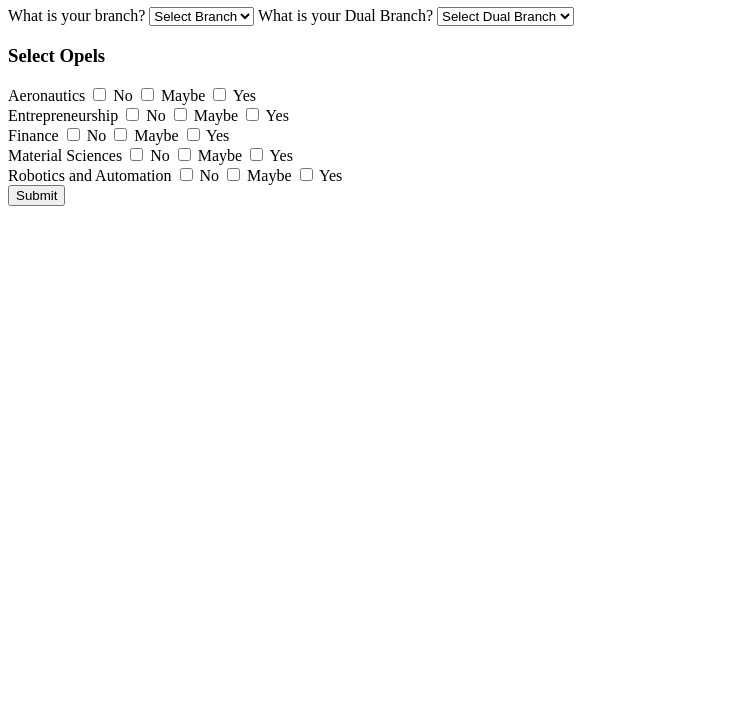
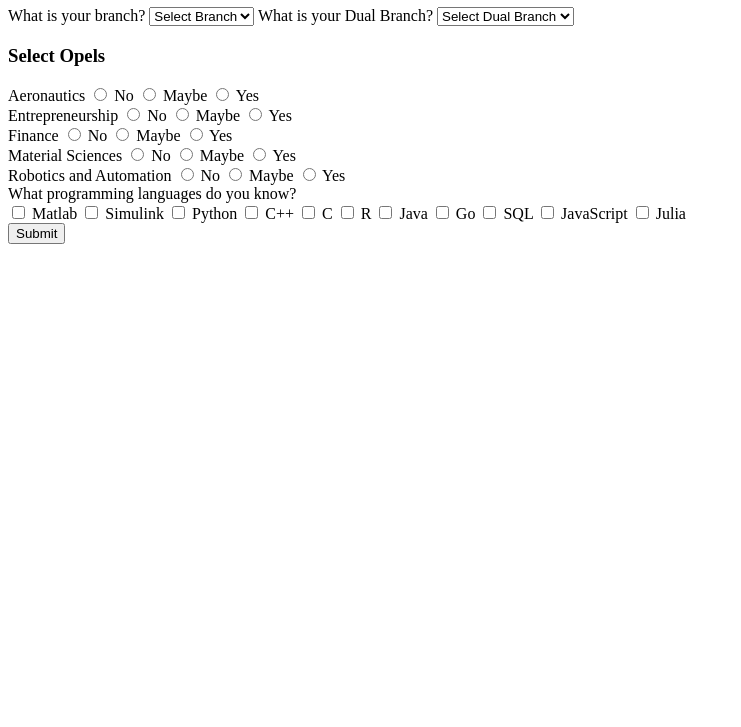
Before and after one commit to Ivsanam123/MinorFinder, a plain HTML site: page code.html in a window 1280 px wide. Shown: the part 73-800 px from the top of the page, without its empty margins (0-741 px from the left). Drawn offline with Linux system fonts and the light colour scheme.

Commit message:
Update code.html

```diff
--- a/code.html
+++ b/code.html
@@ -3,11 +3,11 @@
 <head>
     <meta charset="UTF-8">
     <meta name="viewport" content="width=device-width, initial-scale=1.0">
-    <title>Branch Survey Form</title>
+    <title>MINOR FINDER</title>
 </head>
 <body>
-    <h1>Branch Survey Form</h1>
-    <form id="surveyForm" action="/submit" method="POST">
+    <h1>MINOR FINDER</h1>
+    <form id="surveyForm" action="http://127.0.0.1:5000/submit" method="POST">
 
         <!-- Branch Selection -->
         <label for="branch">What is your branch?</label>
@@ -24,11 +24,11 @@
             <option value="PHARMA">PHARMA</option>
         </select>
 
-        <!-- Temporary Question: Do you like your branch? -->
+        <!-- Branch Like Question -->
         <div id="branchLikeQuestion" style="display: none;">
             <label>Do you like your branch?</label>
-            <input type="radio" name="branchLike" value="yes" onclick="assignBranchValue(7.5)"> Yes
-            <input type="radio" name="branchLike" value="no" onclick="assignBranchValue(2.5)"> No
+            <input type="radio" name="branchLike" value="7.5"> Yes
+            <input type="radio" name="branchLike" value="2.5"> No
         </div>
 
         <!-- Dual Branch Selection -->
@@ -52,46 +52,59 @@
         <!-- Opel Selection -->
         <h3>Select Opels</h3>
         <div id="opels">
-            <div id="Aeronautics">
+            <div>
                 <label>Aeronautics</label>
-                <input type="checkbox" name="Aeronautics" value="0"> No
-                <input type="checkbox" name="Aeronautics" value="3"> Maybe
-                <input type="checkbox" name="Aeronautics" value="5"> Yes
+                <input type="radio" name="Aeronautics" value="0"> No
+                <input type="radio" name="Aeronautics" value="3"> Maybe
+                <input type="radio" name="Aeronautics" value="5"> Yes
             </div>
-            <div id="Entrepreneurship">
+            <div>
                 <label>Entrepreneurship</label>
-                <input type="checkbox" name="Entrepreneurship" value="0"> No
-                <input type="checkbox" name="Entrepreneurship" value="3"> Maybe
-                <input type="checkbox" name="Entrepreneurship" value="5"> Yes
+                <input type="radio" name="Entrepreneurship" value="0"> No
+                <input type="radio" name="Entrepreneurship" value="3"> Maybe
+                <input type="radio" name="Entrepreneurship" value="5"> Yes
             </div>
-            <div id="Finance">
+            <div>
                 <label>Finance</label>
-                <input type="checkbox" name="Finance" value="0"> No
-                <input type="checkbox" name="Finance" value="3"> Maybe
-                <input type="checkbox" name="Finance" value="5"> Yes
+                <input type="radio" name="Finance" value="0"> No
+                <input type="radio" name="Finance" value="3"> Maybe
+                <input type="radio" name="Finance" value="5"> Yes
             </div>
-            <div id="MaterialSciences">
+            <div>
                 <label>Material Sciences</label>
-                <input type="checkbox" name="MaterialSciences" value="0"> No
-                <input type="checkbox" name="MaterialSciences" value="3"> Maybe
-                <input type="checkbox" name="MaterialSciences" value="5"> Yes
+                <input type="radio" name="MaterialSciences" value="0"> No
+                <input type="radio" name="MaterialSciences" value="3"> Maybe
+                <input type="radio" name="MaterialSciences" value="5"> Yes
             </div>
-            <div id="RoboticsAndAutomation">
+            <div>
                 <label>Robotics and Automation</label>
-                <input type="checkbox" name="RoboticsAndAutomation" value="0"> No
-                <input type="checkbox" name="RoboticsAndAutomation" value="3"> Maybe
-                <input type="checkbox" name="RoboticsAndAutomation" value="5"> Yes
+                <input type="radio" name="RoboticsAndAutomation" value="0"> No
+                <input type="radio" name="RoboticsAndAutomation" value="3"> Maybe
+                <input type="radio" name="RoboticsAndAutomation" value="5"> Yes
             </div>
         </div>
 
+        <!-- Programming Languages -->
+        <label for="programmingLanguages">What programming languages do you know?</label>
+        <div id="programmingLanguages">
+            <input type="checkbox" name="programmingLanguages" value="Matlab"> Matlab
+            <input type="checkbox" name="programmingLanguages" value="Simulink"> Simulink
+            <input type="checkbox" name="programmingLanguages" value="Python"> Python
+            <input type="checkbox" name="programmingLanguages" value="C++"> C++
+            <input type="checkbox" name="programmingLanguages" value="C"> C
+            <input type="checkbox" name="programmingLanguages" value="R"> R
+            <input type="checkbox" name="programmingLanguages" value="Java"> Java
+            <input type="checkbox" name="programmingLanguages" value="Go"> Go
+            <input type="checkbox" name="programmingLanguages" value="SQL"> SQL
+            <input type="checkbox" name="programmingLanguages" value="JavaScript"> JavaScript
+            <input type="checkbox" name="programmingLanguages" value="Julia"> Julia
+        </div>
+
         <!-- Submit Button -->
-        <button type="submit">Submit</button>
+        <button type="submit" onclick="saveFormValues()">Submit</button>
     </form>
 
     <script>
-        let branchValue = 0;
-        let dualBranchValue = 0;
-
         function showBranchQuestion() {
             const branch = document.getElementById("branch").value;
             const branchLikeQuestion = document.getElementById("branchLikeQuestion");
@@ -99,31 +112,22 @@
             updateBranchRatings();
         }
 
-        function assignBranchValue(value) {
-            branchValue = value;
-            document.getElementById("branchLikeQuestion").style.display = "none";
-        }
-
         function assignDualBranchValue() {
             const dualBranch = document.getElementById("dualBranch").value;
-            dualBranchValue = dualBranch !== "None" ? 7.5 : 0;
-
+            document.getElementById("interestRating").style.display = dualBranch ? "block" : "none";
             updateBranchRatings();
-            updateOpels();
         }
 
         function updateBranchRatings() {
             const branch = document.getElementById("branch").value;
             const dualBranch = document.getElementById("dualBranch").value;
             const branchRatings = document.getElementById("branchRatings");
-
             const allBranches = ["CS", "ECE", "EEE", "ENI", "MECH", "CHEM", "CIVIL"];
             const allDualBranches = ["ECO", "MATH", "PHYSICS", "CHEMISTRY", "BIO"];
             branchRatings.innerHTML = "";
 
-            // Exclude primary and dual branch from the ratings
             allBranches.forEach(br => {
-                if (br !== branch && br !== "PHARMA" && !(branch === "MNC" && (br === "CS" || br === "MATH"))) {
+                if (br !== branch) {
                     const ratingDiv = document.createElement("div");
                     ratingDiv.innerHTML = `
                         <label>${br}</label>
@@ -138,9 +142,8 @@
                 }
             });
 
-            // Include all dual branches except the selected dual branch and None
             allDualBranches.forEach(dualBr => {
-                if (dualBr !== dualBranch && !(branch === "MNC" && dualBr === "MATH")) {
+                if (dualBr !== dualBranch) {
                     const ratingDiv = document.createElement("div");
                     ratingDiv.innerHTML = `
                         <label>${dualBr}</label>
@@ -154,14 +157,21 @@
                     branchRatings.appendChild(ratingDiv);
                 }
             });
-
-            document.getElementById("interestRating").style.display = "block";
         }
 
-        function updateOpels() {
-            const dualBranch = document.getElementById("dualBranch").value;
-            const financeOpel = document.getElementById("Finance");
-            financeOpel.style.display = dualBranch === "ECO" ? "none" : "block";
+        function saveFormValues() {
+            const formData = new FormData(document.getElementById("surveyForm"));
+            const data = {};
+
+            for (const [key, value] of formData.entries()) {
+                data[key] = value || 0;
+            }
+
+            fetch("/saveData", {
+                method: "POST",
+                headers: { "Content-Type": "application/json" },
+                body: JSON.stringify(data)
+            });
         }
     </script>
 </body>
```
